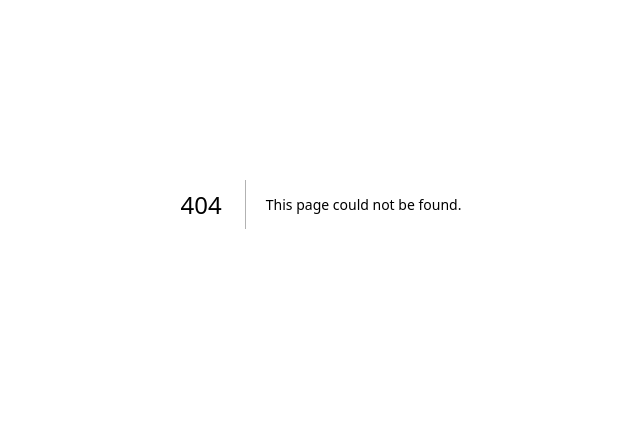
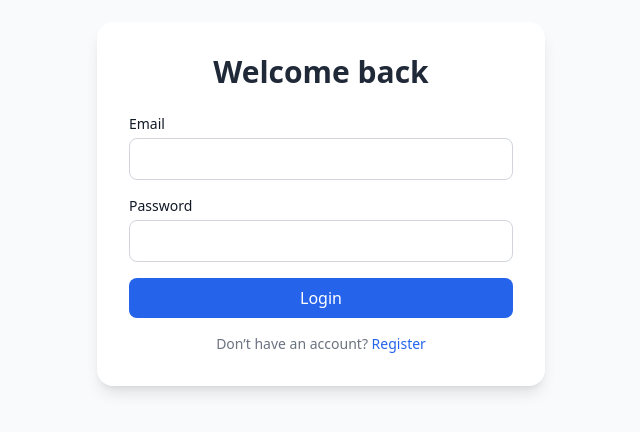
Before and after one commit to Yamankhan23/fullstack-referral-app, a Next.js app in the folder frontend/: page /auth/login in a window 1280 px wide. Before the commit this address had no page. Shown: the part 196-628 px from the top of the page, without its empty margins (319-959 px from the left). Built offline with nearby package versions, Linux system fonts and the light colour scheme.

Commit message:
Add user login page with Tailwind UI, API integration, and Zustand state management

```diff
--- /dev/null
+++ b/frontend/src/pages/auth/login.tsx
@@ -0,0 +1,86 @@
+import { useState } from "react";
+import { useRouter } from "next/router";
+import { loginUser } from "../../lib/api";
+import { useUserStore } from "../../store/useUserStore";
+
+export default function LoginPage() {
+    const router = useRouter();
+    const { setUser } = useUserStore();
+
+    const [form, setForm] = useState({ email: "", password: "" });
+    const [loading, setLoading] = useState(false);
+    const [error, setError] = useState("");
+
+    const handleChange = (e: React.ChangeEvent<HTMLInputElement>) => {
+        setForm({ ...form, [e.target.name]: e.target.value });
+    };
+
+    const handleSubmit = async (e: React.FormEvent) => {
+        e.preventDefault();
+        setLoading(true);
+        setError("");
+        try {
+            const res = await loginUser(form);
+            setUser(res.data.user, res.data.token);
+            router.push("/dashboard");
+        } catch (err: any) {
+            setError(err.response?.data?.message || "Invalid email or password");
+        } finally {
+            setLoading(false);
+        }
+    };
+
+    return (
+        <div className="min-h-screen flex items-center justify-center bg-gray-50 px-4">
+            <div className="bg-white shadow-lg rounded-2xl w-full max-w-md p-8">
+                <h2 className="text-3xl font-semibold text-center mb-6 text-gray-800">
+                    Welcome back
+                </h2>
+                {error && (
+                    <div className="bg-red-100 text-red-700 p-3 rounded mb-4 text-sm">
+                        {error}
+                    </div>
+                )}
+                <form onSubmit={handleSubmit} className="space-y-4">
+                    <div>
+                        <label className="block text-sm font-medium mb-1">Email</label>
+                        <input
+                            type="email"
+                            name="email"
+                            value={form.email}
+                            onChange={handleChange}
+                            required
+                            className="w-full border border-gray-300 rounded-lg px-3 py-2 focus:outline-none focus:ring focus:ring-blue-400"
+                        />
+                    </div>
+                    <div>
+                        <label className="block text-sm font-medium mb-1">Password</label>
+                        <input
+                            type="password"
+                            name="password"
+                            value={form.password}
+                            onChange={handleChange}
+                            required
+                            className="w-full border border-gray-300 rounded-lg px-3 py-2 focus:outline-none focus:ring focus:ring-blue-400"
+                        />
+                    </div>
+
+                    <button
+                        type="submit"
+                        disabled={loading}
+                        className="w-full bg-blue-600 hover:bg-blue-700 text-white py-2 rounded-lg transition-colors duration-300 disabled:opacity-50"
+                    >
+                        {loading ? "Logging in..." : "Login"}
+                    </button>
+                </form>
+
+                <p className="text-center text-sm text-gray-500 mt-4">
+                    Don’t have an account?{" "}
+                    <a href="/auth/register" className="text-blue-600 hover:underline">
+                        Register
+                    </a>
+                </p>
+            </div>
+        </div>
+    );
+}
```
